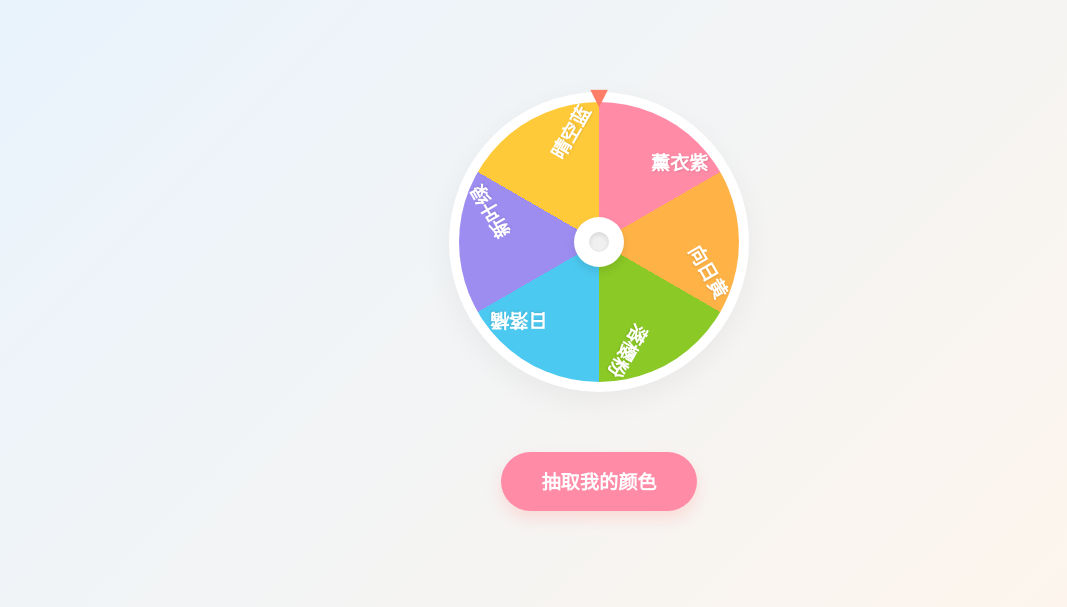
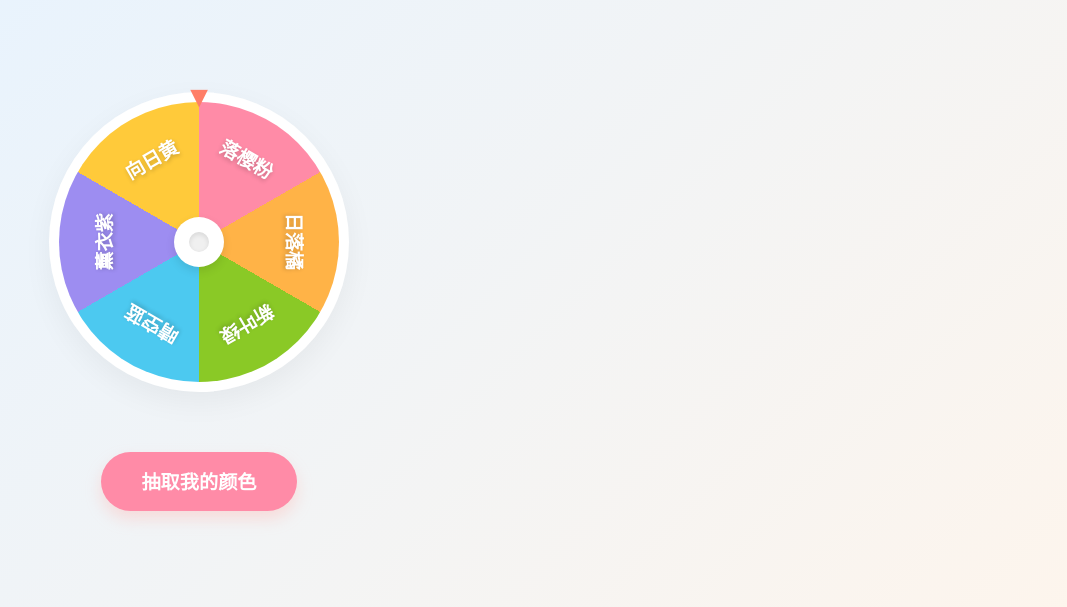
Before and after one commit to JR-DDATA/lunpan, a plain HTML site: page index.html in a window 1280 px wide. Shown: the part 193-800 px from the top of the page, without its empty margins (41-1108 px from the left). Drawn offline with nearby package versions, Linux system fonts and the light colour scheme; a web font is replaced by a local one.

Commit message:
Add files via upload

```diff
--- a/index.html
+++ b/index.html
@@ -1,5 +1,6 @@
 <!DOCTYPE html>
 <html lang="zh-CN">
+
 <head>
     <meta charset="UTF-8">
     <meta name="viewport" content="width=device-width, initial-scale=1.0, maximum-scale=1.0, user-scalable=no">
@@ -7,9 +8,11 @@
     <!-- 引入Google Fonts中的圆润字体，提升治愈感 -->
     <link rel="preconnect" href="https://fonts.googleapis.com">
     <link rel="preconnect" href="https://fonts.gstatic.com" crossorigin>
-    <link href="https://fonts.googleapis.com/css2?family=ZCOOL+KuaiLe&family=Nunito:wght@400;600;700&display=swap" rel="stylesheet">
+    <link href="https://fonts.googleapis.com/css2?family=ZCOOL+KuaiLe&family=Nunito:wght@400;600;700&display=swap"
+        rel="stylesheet">
     <link rel="stylesheet" href="style.css">
 </head>
+
 <body>
     <div class="app-container">
         <!-- 头部欢迎文字 -->
@@ -45,6 +48,9 @@
                 <div class="color-display" id="result-color"></div>
                 <h2>遇见 <span id="color-name">--</span></h2>
                 <p class="greeting-text">在旅途中发现它，然后拍下来吧</p>
+                <!-- 专属打气文案 -->
+                <!-- 专属打气文案 -->
+                <p class="special-cheer">出发吧思敏同学 ✨</p>
                 <div class="modal-actions">
                     <button id="close-btn" class="secondary-btn">再抽一次</button>
                 </div>
@@ -57,4 +63,5 @@
 
     <script src="script.js"></script>
 </body>
+
 </html>
--- a/script.js
+++ b/script.js
@@ -1,12 +1,12 @@
 document.addEventListener('DOMContentLoaded', () => {
-    // 治愈系旅行颜色库 (对应CSS变量，色彩更鲜明利于拍照寻色)
+    // 治愈系旅行颜色库 (纯净文字版，彻底解决跨界问题)
     const colorStops = [
-        { name: '落樱粉', color: '#FF8BA7', desc: '去偶遇一片粉红晚霞或绽放的花朵吧' },
-        { name: '日落橘', color: '#FFB347', desc: '寻找黄昏时分那一抹温暖的落日' },
-        { name: '新叶绿', color: '#8AC926', desc: '走进大自然，找寻最生机勃勃的绿叶' },
-        { name: '晴空蓝', color: '#4CC9F0', desc: '抬头看看那片最澄澈明朗的天空' },
-        { name: '薰衣紫', color: '#9D8DF1', desc: '或许会路过一家浪漫的紫色花店' },
-        { name: '向日黄', color: '#FFCA3A', desc: '去捕捉旅途中那些充满活力的色彩' }
+        { name: '落樱粉', color: '#FF8BA7', desc: '去偶遇一片粉红晚霞或绽放的花朵吧 (❁´◡`❁)' },
+        { name: '日落橘', color: '#FFB347', desc: '寻找黄昏时分那一抹温暖的落日 🌅' },
+        { name: '新叶绿', color: '#8AC926', desc: '走进大自然，找寻最生机勃勃的绿叶 🍃' },
+        { name: '晴空蓝', color: '#4CC9F0', desc: '抬头看看那片最澄澈明朗的天空吧 ☁️' },
+        { name: '薰衣紫', color: '#9D8DF1', desc: '或许会路过一家浪漫的紫色花店 🔮' },
+        { name: '向日黄', color: '#FFCA3A', desc: '去捕捉旅途中那些充满活力的鲜亮度 ✧(≖ ◡ ≖✿)' }
     ];
 
     const wheel = document.getElementById('wheel');
@@ -33,13 +33,18 @@ document.addEventListener('DOMContentLoaded', () => {
             const endAngle = (index + 1) * sliceAngle;
             gradientStyle += `${stop.color} ${startAngle}deg ${endAngle}deg${index < numSlices - 1 ? ', ' : ')'}`;
 
-            // 添加文字标签
+            // 采用 100% 容器布局：每个 itemDiv 都是覆盖全圆的
             const itemDiv = document.createElement('div');
             itemDiv.className = 'wheel-item';
-            // 文字旋转到扇区中间：起止角度中间值 + 偏移量(根据实际视觉中心调整)
+
+            // 背景 conic-gradient 0度是在12点钟方向
+            // 我们将全屏容器也转到该扇区的中心角度 (textAngle)
+            // 此时该容器的顶部（12点）正中心就刚好在色块的中间
             const textAngle = startAngle + sliceAngle / 2;
             itemDiv.style.transform = `rotate(${textAngle}deg)`;
-            itemDiv.innerHTML = `<span style="transform: rotate(90deg); display: block;">${stop.name}</span>`; // 让文字向外呈放射状阅读更适口
+
+            // 里面只需要放一个正着的 span，CSS 会自动把它推到顶部居中
+            itemDiv.innerHTML = `<span>${stop.name}</span>`;
             wheel.appendChild(itemDiv);
         });
 
--- a/style.css
+++ b/style.css
@@ -1,4 +1,4 @@
-/* 治愈系旅行配色与基础变量 - 增加色彩饱和度 */
+/* 治愈系旅行配色与基础变量 - 恢复最初明快版 */
 :root {
     --bg-color: #F7F9F9; /* 极简奶油白，带微弱冷感 */
     --text-main: #4A5568; /* 加深文字对比度 */
@@ -29,13 +29,13 @@ body {
     background-color: var(--bg-color);
     color: var(--text-main);
     display: flex;
-    justify-content: center;
     align-items: center;
     min-height: 100vh;
     overflow: hidden; /* 防止移动端滚动 */
     /* 旅行感背景：天空蓝到大地暖白的极其轻微的渐变 */
     background: linear-gradient(135deg, #E6F3FF 0%, #FFF5EB 100%);
 }
+
 
 .app-container {
     width: 100%;
@@ -111,21 +111,29 @@ body {
 /* 轮盘上的文字标记层 */
 .wheel-item {
     position: absolute;
-    width: 50%;
-    height: 50%;
-    top: 50%;
-    left: 50%;
-    transform-origin: 0% 0%;
+    width: 100%;
+    height: 100%;
+    top: 0;
+    left: 0;
+    /* 容器中心点与轮盘重合 */
+    transform-origin: 50% 50%;
     display: flex;
-    justify-content: center;
-    align-items: center;
+    justify-content: center; /* 水平居中 */
+    align-items: flex-start; /* 将文字推到该容器的最顶部 (即轮盘的12点方向) */
     font-size: 1.2rem;
     font-weight: 600;
     color: #fff;
-    text-shadow: 1px 1px 2px rgba(0,0,0,0.1);
-    /* 避免文字被裁剪的调整 */
-    padding-left: 20px;
-    padding-top: 20px;
+    text-shadow: 0 2px 4px rgba(0,0,0,0.2);
+    box-sizing: border-box;
+    /* 给顶部留一点空隙，让文字位于扇区外围 */
+    padding-top: 30px;
+    pointer-events: none;
+    z-index: 5;
+}
+
+.wheel-item span {
+    /* 文字本身不需要再额外旋转，父级容器转到哪，它就在那里的12点钟方向 */
+    display: inline-block;
 }
 
 /* 轮盘中心轴 */
@@ -257,8 +265,22 @@ body {
 
 .greeting-text {
     color: var(--text-light);
+    margin-bottom: 20px; /* 留出空间给专属打气文字 */
+    font-size: 1rem;
+}
+
+.special-cheer {
+    color: var(--color-3); /* 用雾霾蓝做特殊提醒，温和又醒目 */
+    font-size: 1.2rem;
+    font-weight: bold;
     margin-bottom: 30px;
-    font-size: 1rem;
+    letter-spacing: 2px;
+    animation: bounceText 2s infinite ease-in-out;
+}
+
+@keyframes bounceText {
+    0%, 100% { transform: translateY(0); }
+    50% { transform: translateY(-5px); }
 }
 
 /* 弹层次级按钮 */
```
